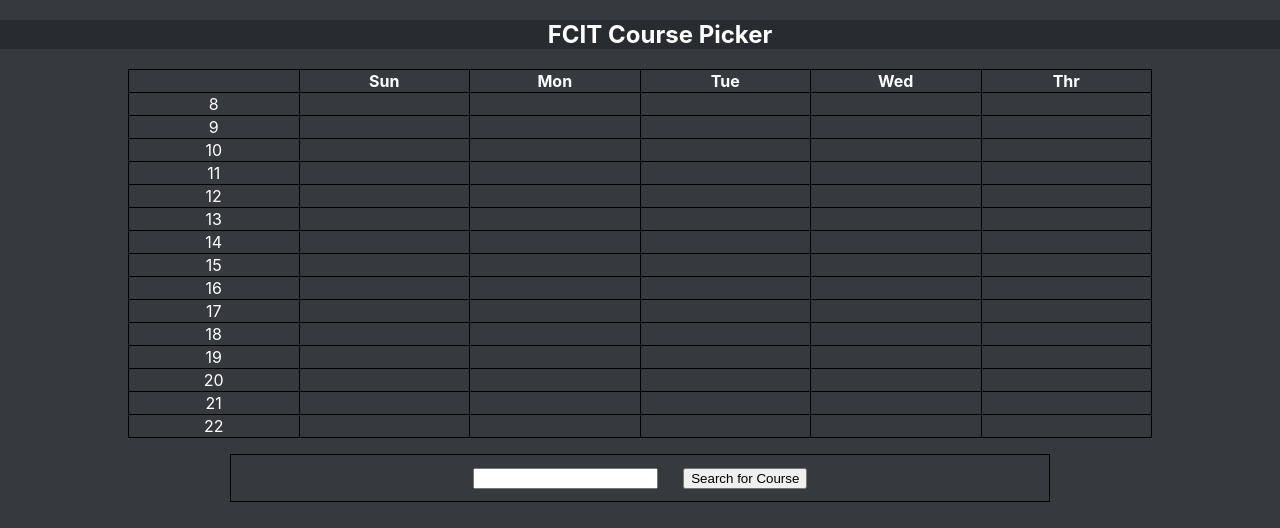
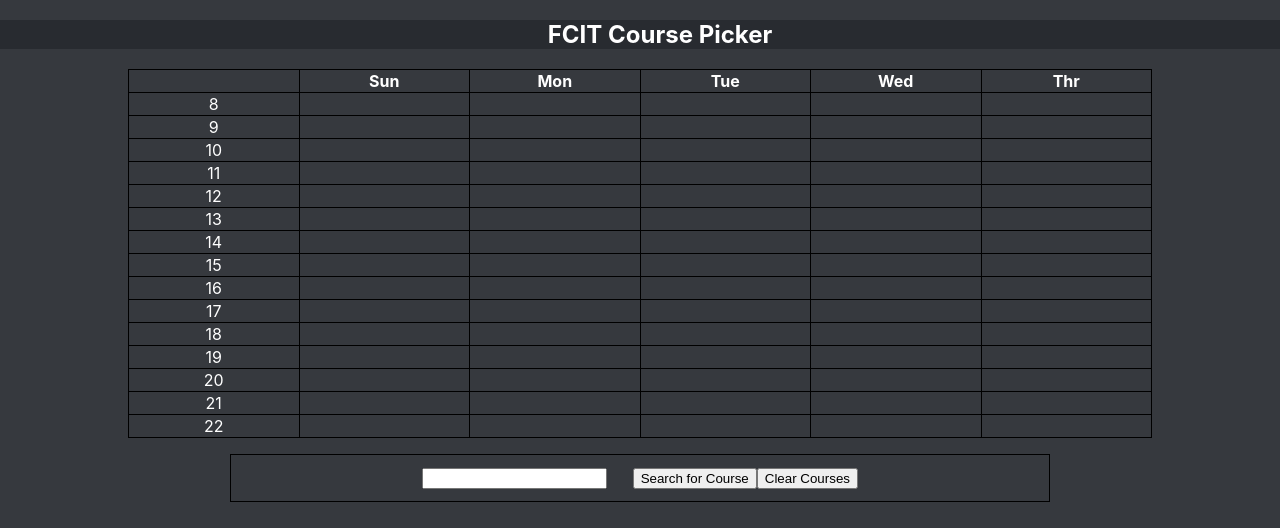
Before and after one commit to SuhaibAG/FCIT-registration, a React (Create React App) app: page / in a window 1280 px wide. Shown: the top 528 px of the page. Built offline with nearby package versions, Linux system fonts and the light colour scheme.

Commit message:
new update

```diff
--- a/src/Components/Choice.jsx
+++ b/src/Components/Choice.jsx
@@ -23,32 +23,28 @@ const Choice = () =>{
           });
       }, []);
 
+      const ClearCourses = () => {
+        setCourseOptions([]);
+        setCourseName("");
+      };
 
       //this function takes in the course name from the input
       const [courseOptions, setCourseOptions] = useState([]);
       const [courseName, setCourseName] = useState("");
-
       const SearchCourse = () =>{
       const updatedCourseOptions = [...courseOptions]
-
       courses.forEach(element => {
           const cleanCSVName = element.Course_Name.replace(/\s+/g, "").toLowerCase();
           const cleanCourseName = courseName.replace(/\s+/g, "").toLowerCase();
-
             if (cleanCSVName.includes(cleanCourseName) && !updatedCourseOptions.includes(element)) {
                 updatedCourseOptions.push(element)
             }
         });
-
-
         setCourseOptions(updatedCourseOptions)
         console.log(courseOptions)
       }
 
-
-
       const [mySchedule, setmySchedule] = useState([]);
-
       const addToSchedule = (Code, isChecked) => {
         const updatedSchedule = [...mySchedule];
 
@@ -121,15 +117,12 @@ const Choice = () =>{
     };
 
     const [classDays, setclassDays] = useState([]);
-
     const makeClass = () => {
         const classes = [...mySchedule];
-
         classes.forEach(elem => {
             console.log(elem.Days + elem.Lab_Days)
         })
     }
-
     const dayKey ={
         'U':1,
         'M':2,
@@ -162,21 +155,17 @@ const Choice = () =>{
             else if(length == 120){
                 return 5
             }
-
         }
     const getStart = (start) =>{
             const time =  start.split(" ")[0].replace(":", "")
             const hours = Math.floor(time / 100)
             const minutes = time % 100
             const decimalMinutes = minutes / 60
-
             if (start.includes('PM') &&!start.includes('12')){
                 return (hours + decimalMinutes + 5)
             }
             return (hours + decimalMinutes - 7)
     }
-
-
     const isLab = (clasOBJ) => {
         const lab = clasOBJ.Lab_Days
         if(lab){
@@ -192,16 +181,12 @@ const Choice = () =>{
 
         }
     }
-
-
     return(
             <div className="parent">
                 <div className="schedule-container">
                     <Schedule/>
-
                     {mySchedule.map((clasOBJ, index) =>(
                         <div>
-
                         {clasOBJ.Days.split("").map((day, ind) =>(
                             <div className="course-input"
                             style={{
@@ -212,25 +197,10 @@ const Choice = () =>{
                                 {clasOBJ.Course_Name}
                             </div>
                         ))}
-
                         {isLab(clasOBJ)}
                         </div>
-
-
                     ))}
-               </div>
-
-
-
-
-
-
-
-
-
-
-
-
+              </div>
 
                 <div className="Choice-Container">
                     <input
@@ -240,6 +210,7 @@ const Choice = () =>{
                     >
                     </input>
                     <button onClick={SearchCourse}>Search for Course</button>
+                    <button onClick={ClearCourses}>Clear Courses</button>
                     <div>
                         {courseOptions.map((c, Index) => (
                             <div className={c.Course_Name}>
@@ -252,9 +223,7 @@ const Choice = () =>{
                             </div>
                         ))}
                     </div>
-
                 </div>
-
             </div>
     )
 }
```
